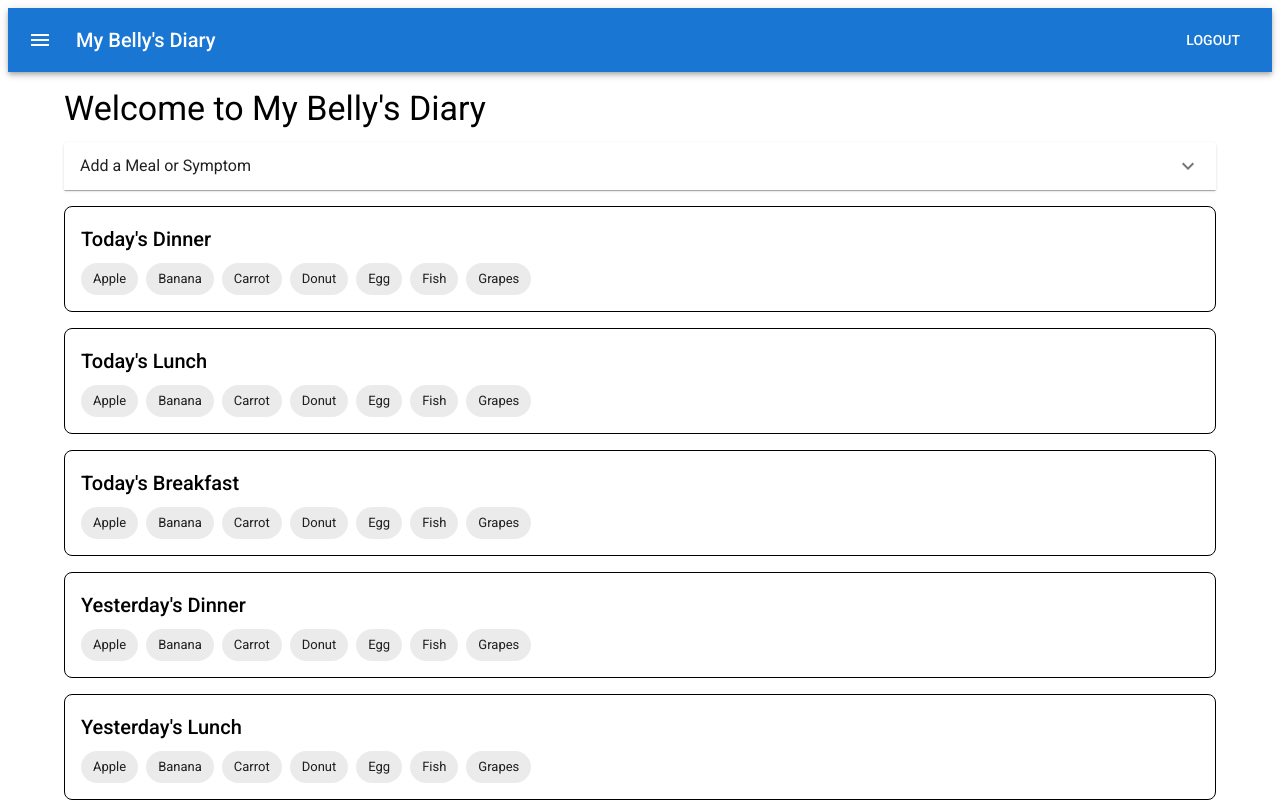
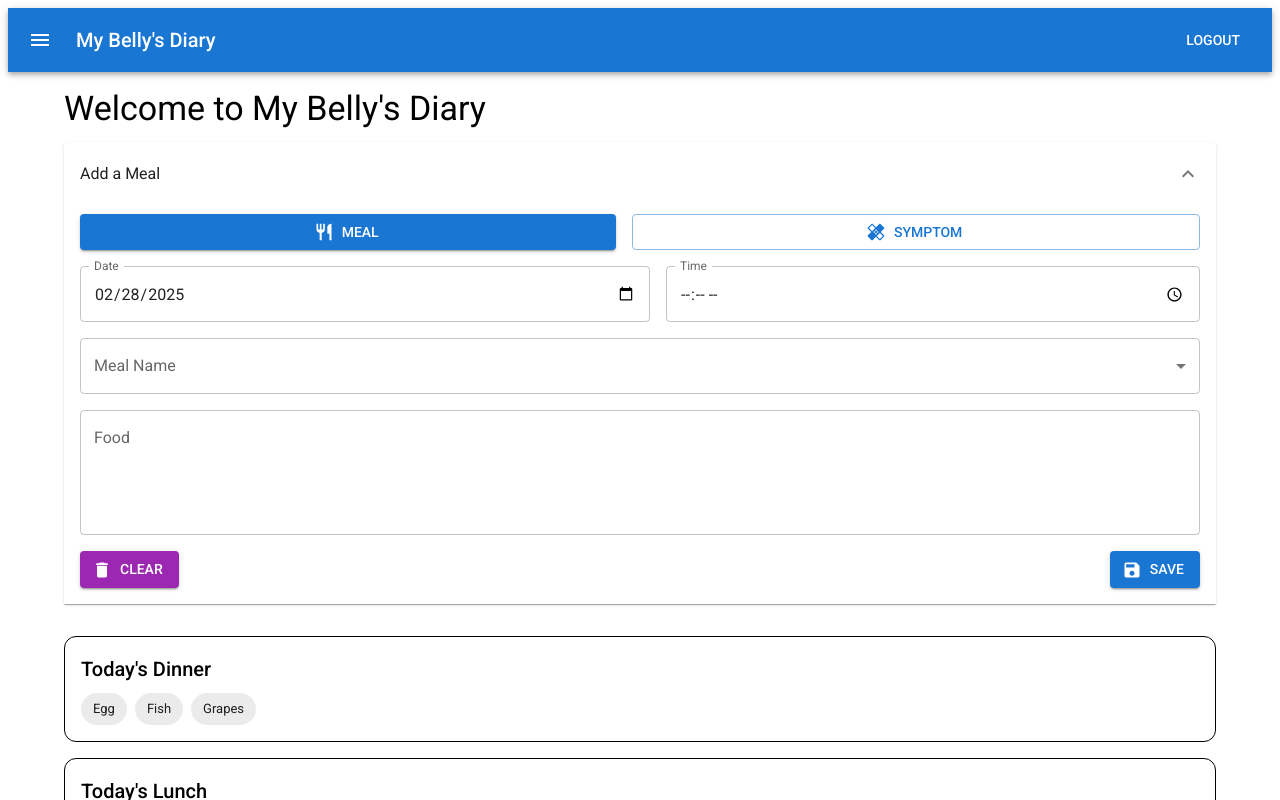
Before and after one commit to mungewrath/meal-journal, a Next.js app in the folder mbd-web/: page / in a window 1280 px wide. Shown: the top 800 px of the page. Built offline with nearby package versions, Linux system fonts and the light colour scheme; what @mui/material-nextjs would draw is missing.

Commit message:
Cleanup AI-generated code

```diff
--- a/mbd-web/src/app/page.tsx
+++ b/mbd-web/src/app/page.tsx
@@ -1,13 +1,12 @@
 "use client";
-import * as React from "react";
-import Header from "./Header";
-import AddComponent from "../ui/AddComponent";
 import { Box, Container, Typography } from "@mui/material";
-import { MealHistory } from "../ui/MealHistory";
+import { Header } from "./Header";
+import { AddComponent } from "@/ui/AddComponent";
+import { MealHistory } from "@/ui/MealHistory";
 
 export default function Home() {
   return (
-    <div>
+    <>
       <Header />
       <Container>
         <Box my={2}>
@@ -18,6 +17,6 @@ export default function Home() {
           <MealHistory />
         </Box>
       </Container>
-    </div>
+    </>
   );
 }
--- a/mbd-web/src/lib/features/meals/mealsSlice.ts
+++ b/mbd-web/src/lib/features/meals/mealsSlice.ts
@@ -19,13 +19,11 @@ interface Meal {
 interface MealsState {
   meals: Meal[];
   loading: boolean;
-  offset: number;
 }
 
 const initialState: MealsState = {
   meals: [],
   loading: false,
-  offset: 0,
 };
 
 // Commenting out the API call and using mock data instead
@@ -57,8 +55,8 @@ export const mealsSlice = createAppSlice({
       });
   },
   selectors: {
-    selectMeals: (state) => state.meals,
-    selectLoading: (state) => state.loading,
+    selectMeals: (state: MealsState) => state.meals,
+    selectLoading: (state: MealsState) => state.loading,
   },
 });
 
--- a/mbd-web/src/lib/features/meals/mockData.ts
+++ b/mbd-web/src/lib/features/meals/mockData.ts
@@ -46,10 +46,12 @@ export const generateMockMeals = (days: number, offset: number) => {
           break;
       }
 
-      const foods = foodNames.map((name) => ({
-        id: (foodIdCounter++).toString(),
-        name,
-      }));
+      const foods = foodNames
+        .filter(() => Math.random() > 0.5) // Filter out some foods randomly
+        .map((name) => ({
+          id: (foodIdCounter++).toString(),
+          name,
+        }));
 
       meals.push({
         id: (mealIdCounter++).toString(),
--- a/mbd-web/src/ui/AddComponent.tsx
+++ b/mbd-web/src/ui/AddComponent.tsx
@@ -1,27 +1,29 @@
-import * as React from "react";
-import Box from "@mui/material/Box";
-import Typography from "@mui/material/Typography";
-import Accordion from "@mui/material/Accordion";
-import AccordionSummary from "@mui/material/AccordionSummary";
-import AccordionDetails from "@mui/material/AccordionDetails";
+import {
+  Box,
+  Typography,
+  Accordion,
+  AccordionSummary,
+  AccordionDetails,
+  TextField,
+  Select,
+  MenuItem,
+  FormControl,
+  InputLabel,
+  Button,
+} from "@mui/material";
+import { SelectChangeEvent } from "@mui/material/Select";
 import ExpandMoreIcon from "@mui/icons-material/ExpandMore";
-import TextField from "@mui/material/TextField";
-import Select, { SelectChangeEvent } from "@mui/material/Select";
-import MenuItem from "@mui/material/MenuItem";
-import FormControl from "@mui/material/FormControl";
-import InputLabel from "@mui/material/InputLabel";
-import Button from "@mui/material/Button";
 import DeleteIcon from "@mui/icons-material/Delete";
 import SaveIcon from "@mui/icons-material/Save";
 import RestaurantIcon from "@mui/icons-material/Restaurant";
 import HealingIcon from "@mui/icons-material/Healing";
 import { useState, useEffect } from "react";
 
-export default function AddComponent() {
+export const AddComponent = () => {
   const [mealName, setMealName] = useState("");
   const [date, setDate] = useState("");
   const [selectedOption, setSelectedOption] = useState("meal");
-  const [expanded, setExpanded] = useState(false);
+  const [expanded, setExpanded] = useState(true);
 
   const handleMealNameChange = (event: SelectChangeEvent<string>) => {
     setMealName(event.target.value as string);
@@ -46,11 +48,6 @@ export default function AddComponent() {
     // Set the default date to today's date
     const today = new Date().toISOString().split("T")[0];
     setDate(today);
-
-    // Example of setting the date from a data call
-    // fetch('/api/getDate')
-    //   .then(response => response.json())
-    //   .then(data => setDate(data.date));
   }, []);
 
   return (
@@ -105,9 +102,7 @@ export default function AddComponent() {
             <TextField
               label="Time"
               type="time"
-              slotProps={{
-                inputLabel: { shrink: true },
-              }}
+              slotProps={{ inputLabel: { shrink: true } }}
               sx={{ flexGrow: 1 }}
             />
           </Box>
@@ -122,6 +117,7 @@ export default function AddComponent() {
                   <MenuItem value="Snack">Snack</MenuItem>
                 </Select>
               </FormControl>
+              {/* TODO: Update food input to allow multiple food entry */}
               <TextField label="Food" multiline rows={4} />
             </>
           ) : (
@@ -133,7 +129,7 @@ export default function AddComponent() {
               color="secondary"
               startIcon={<DeleteIcon />}
             >
-              Trash
+              Clear
             </Button>
             <Button
               variant="contained"
@@ -147,4 +143,4 @@ export default function AddComponent() {
       </AccordionDetails>
     </Accordion>
   );
-}
+};
--- a/mbd-web/src/ui/MbdLink.tsx
+++ b/mbd-web/src/ui/MbdLink.tsx
@@ -1,7 +1,6 @@
-import React from "react";
+import { forwardRef } from "react";
 import NextLink, { LinkProps as NextLinkProps } from "next/link";
 import MuiLink, { LinkProps as MuiLinkProps } from "@mui/material/Link";
-import { forwardRef } from "react";
 
 // Define the props type by combining Next.js LinkProps and MUI LinkProps
 type MbdLinkProps = Omit<MuiLinkProps, "href"> &
--- a/mbd-web/src/ui/MealHistory.tsx
+++ b/mbd-web/src/ui/MealHistory.tsx
@@ -1,7 +1,7 @@
 "use client";
 
+import { useEffect } from "react";
 import { Box, Typography, CircularProgress, Button, Chip } from "@mui/material";
-import { useEffect } from "react";
 import { useAppSelector, useAppDispatch } from "@/lib/hooks";
 import {
   selectMeals,
@@ -19,6 +19,7 @@ export const MealHistory = () => {
   }, [dispatch]);
 
   const handleFetchMeals = () => {
+    // TODO: Extract daysLoaded logic to global state?
     const daysLoaded = new Set(
       meals.map((meal) => new Date(meal.dateTime).toDateString())
     ).size;
@@ -36,7 +37,10 @@ export const MealHistory = () => {
     } else if (date.toDateString() === yesterday.toDateString()) {
       return "Yesterday's";
     } else {
-      return `${date.getMonth() + 1}/${date.getDate()} ${date.toLocaleDateString("en-US", { weekday: "short" })}'s`;
+      return `${date.toLocaleDateString("en-US", {
+        month: "numeric",
+        day: "numeric",
+      })} ${date.toLocaleDateString("en-US", { weekday: "short" })}'s`;
     }
   };
 
@@ -54,7 +58,7 @@ export const MealHistory = () => {
             new Date(b.dateTime).getTime() - new Date(a.dateTime).getTime()
         )
         .map((meal) => (
-          <Box key={meal.id} my={2} p={2} border={1} borderRadius={2}>
+          <Box key={meal.id} my={2} p={2} border={1} borderRadius={3}>
             <Typography variant="h6">
               <span title={new Date(meal.dateTime).toLocaleDateString()}>
                 {formatDate(meal.dateTime)}
@@ -68,6 +72,7 @@ export const MealHistory = () => {
             </Box>
           </Box>
         ))}
+      {/* TODO: Test this */}
       {loading && <CircularProgress />}
       <Box display="flex" justifyContent="center" mt={2}>
         <Button onClick={handleFetchMeals} variant="contained" color="primary">
```
Also changed, not shown: mbd-web/src/app/Header.tsx (+3 -8 lines).
